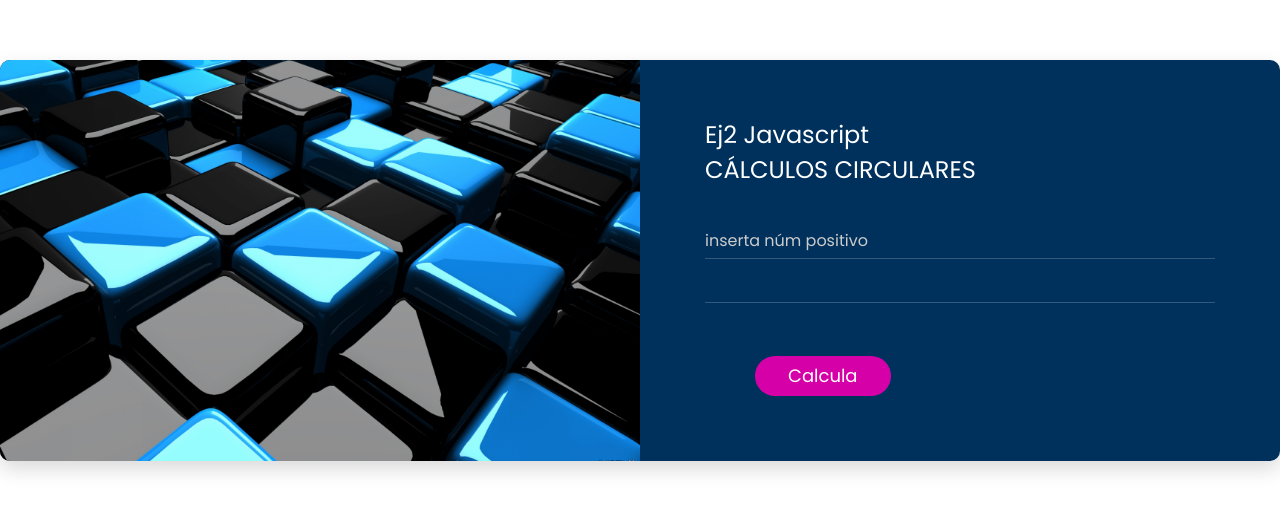
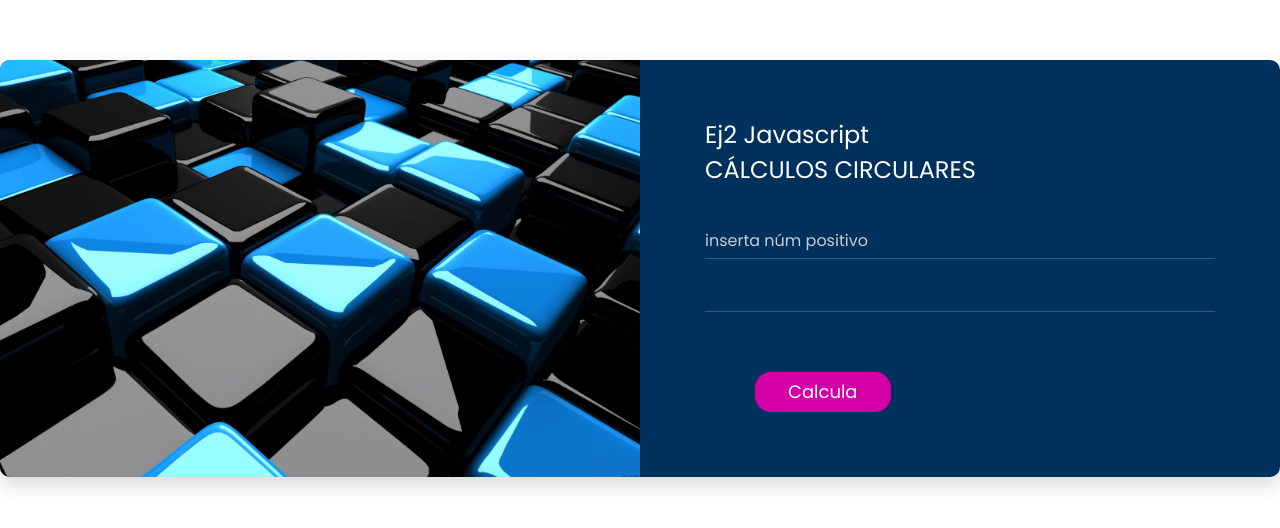
Before and after one commit to kanra0008/kanra0008.github.io, a plain HTML site: page colorlib-regform-3/ejercicio2/index.html in a window 1280 px wide. Shown: the part 120-648 px from the top of the page. Drawn offline with Linux system fonts and the light colour scheme.

Commit message:
Update main.css

```diff
--- a/colorlib-regform-3/css/main.css
+++ b/colorlib-regform-3/css/main.css
@@ -229,13 +229,13 @@ h6 {
 .btn--radius {
   -webkit-border-radius: 3px;
   -moz-border-radius: 3px;
-  border-radius: 3px;
+  border-radius: 2px;
 }
 
 .btn--pill {
   -webkit-border-radius: 20px;
   -moz-border-radius: 20px;
-  border-radius: 20px;
+  border-radius: 16px;
 }
 
 .btn--green {
@@ -329,12 +329,12 @@ input {
 .input-group {
   color: #ccc;
   position: relative;
-  margin-bottom: 33px;
+  margin-bottom: 40px;
   border-bottom: 1px solid rgba(255, 255, 255, 0.2);
 }
 
 .input-group ul {
-  padding: 5px 0;
+  padding: 6px 0;
   font-size: 16px;
   color: #ccc;
   background: transparent;
@@ -458,7 +458,7 @@ input {
   -moz-box-shadow: 0px 8px 20px 0px rgba(0, 0, 0, 0.15);
   box-shadow: 0px 8px 20px 0px rgba(0, 0, 0, 0.15);
   border: 1px solid #e0e0e0;
-  margin-top: 5px;
+  margin-top: 6px;
   overflow: hidden;
 }
 
```
